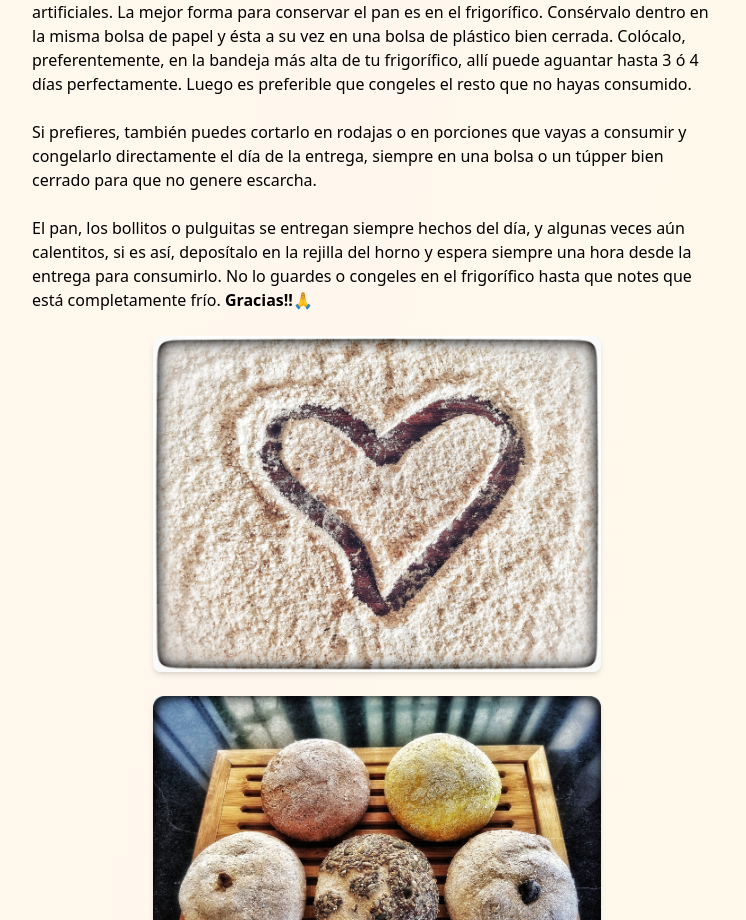
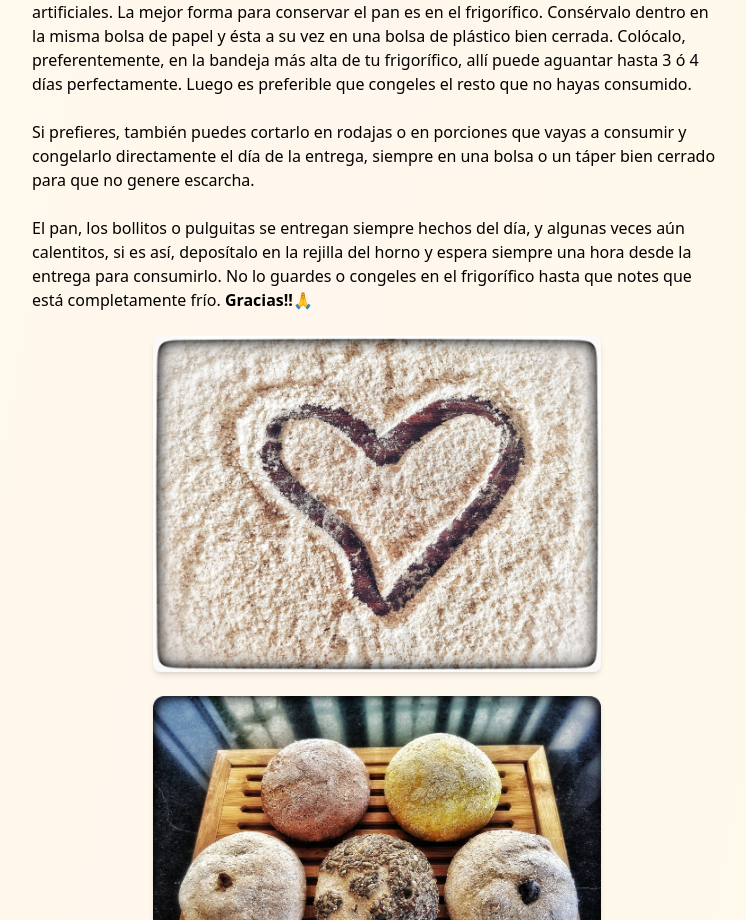
Before and after one commit to ruiznietocom-web/panes4, a React (Create React App) app: page /informacion in a window 1280 px wide. Shown: the part 4400-5320 px from the top of the page, without its empty margins (72-818 px from the left). Built offline with nearby package versions, Linux system fonts and the light colour scheme.

Commit message:
Update InformacionPage.js

```diff
--- a/src/pages/InformacionPage.js
+++ b/src/pages/InformacionPage.js
@@ -294,7 +294,7 @@ Como sabéis, este pan 100% ecológico e integral está libre de conservantes y
 
 
 <p>
-Si prefieres, también puedes cortarlo en rodajas o en porciones que vayas a consumir y congelarlo directamente el día de la entrega, siempre en una bolsa o un túpper bien cerrado para que no genere escarcha.</p>
+Si prefieres, también puedes cortarlo en rodajas o en porciones que vayas a consumir y congelarlo directamente el día de la entrega, siempre en una bolsa o un táper bien cerrado para que no genere escarcha.</p>
 
 
 <p>
```
